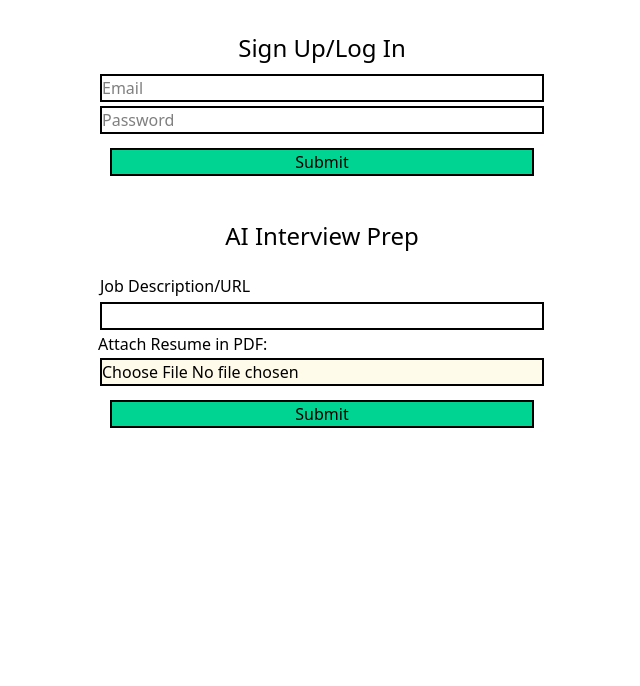
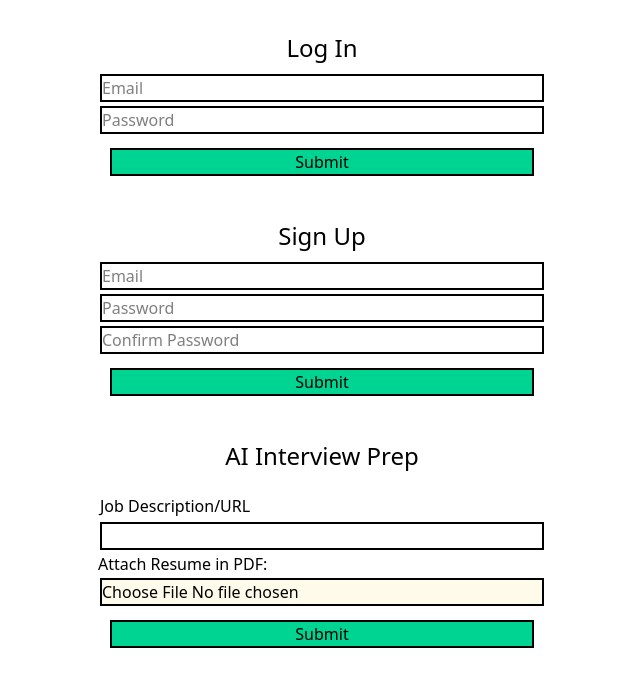
Before and after one commit to wassup-chicken/jobs-frontend, a React (Vite) app: page / in a window 1280 px wide. Shown: the top 686 px of the page, without its empty margins (318-958 px from the left). Built offline with nearby package versions, Linux system fonts and the light colour scheme; no server answers.

Commit message:
sign up and log in

```diff
--- a/src/App.jsx
+++ b/src/App.jsx
@@ -1,22 +1,30 @@
 import "./App.css";
 // Import the functions you need from the SDKs you need
 import { initializeApp } from "firebase/app";
-import { getAuth } from "firebase/auth";
-import Form from "./components/Form";
+import {
+  browserLocalPersistence,
+  getAuth,
+  setPersistence,
+  signInWithEmailAndPassword,
+} from "firebase/auth";
+import Login from "./components/Login";
+import Signup from "./components/Signup";
 import Resume from "./components/Resume";
-import firebaseConfig from "./config/firebase";
+import FirebaseConfig from "./config/firebase";
 
 function App() {
   // Initialize Firebase
-  const app = initializeApp(firebaseConfig);
+  const app = initializeApp(FirebaseConfig);
 
   const auth = getAuth(app);
 
   return (
     <>
-      <Form />
+      <Login auth={auth} />
       <br />
-      <Resume />
+      <Signup auth={auth} />
+      <br />
+      <Resume auth={auth} />
     </>
   );
 }
--- a/src/components/Form.jsx
+++ b/src/components/Login.jsx
@@ -1,6 +1,11 @@
 import { useState } from "react";
+import {
+  signInWithEmailAndPassword,
+  setPersistence,
+  browserLocalPersistence,
+} from "firebase/auth";
 
-const Form = () => {
+const Form = ({ auth }) => {
   const [email, setEmail] = useState("");
   const [password, setPassword] = useState("");
   const handleEmail = (e) => {
@@ -12,18 +17,33 @@ const Form = () => {
   };
 
   const handleSubmit = (e) => {
+    e.preventDefault();
     //fetch authenticate
     if (email === "" || password === "") {
       alert("EMPTY!");
       return;
     }
 
-    console.log("you madeee it:)");
+    setPersistence(auth, browserLocalPersistence)
+      .then(() => {
+        return signInWithEmailAndPassword(auth, email, password);
+      })
+      .then((userCredential) => {
+        // Signed in
+        const user = userCredential.user;
+        console.log(user);
+        // ...
+      })
+      .catch((error) => {
+        const errorMessage = error.message;
+
+        alert(errorMessage);
+      });
   };
 
   return (
     <>
-      <h1 className="text-2xl align-text-top">Sign Up/Log In</h1>
+      <h1 className="text-2xl align-text-top">Log In</h1>
       <div className="flex justify-center">
         <form className="flex flex-col m-2 w-md">
           <input
--- a/src/components/Resume.jsx
+++ b/src/components/Resume.jsx
@@ -1,6 +1,6 @@
 import { useState } from "react";
 
-const Resume = () => {
+const Resume = ({ auth }) => {
   const [resume, setResume] = useState(null);
   const [url, setUrl] = useState("");
   const [data, setData] = useState(null);
@@ -15,6 +15,9 @@ const Resume = () => {
 
   const handleSubmit = async (e) => {
     e.preventDefault();
+
+    console.log(auth.currentUser);
+
     if (resume === null || url === "") {
       alert("At least one hast to be mandatory");
       return;
--- /dev/null
+++ b/src/components/Signup.jsx
@@ -0,0 +1,91 @@
+import { useState } from "react";
+import { createUserWithEmailAndPassword } from "firebase/auth";
+
+const Form = ({ auth }) => {
+  const [email, setEmail] = useState("");
+  const [password, setPassword] = useState("");
+  const [confirmPw, setConfirmPw] = useState("");
+  const handleEmail = (e) => {
+    setEmail(e.target.value);
+  };
+
+  const handlePassword = (e) => {
+    setPassword(e.target.value);
+  };
+
+  const handleConfirmPw = (e) => {
+    setConfirmPw(e.target.value);
+  };
+
+  const handleSubmit = (e) => {
+    //fetch authenticate
+    if (email === "" || password === "" || confirmPw === "") {
+      alert("Gotta enter em!");
+      return;
+    }
+
+    if (password !== confirmPw) {
+      alert("inconsistent password");
+      return;
+    }
+
+    createUserWithEmailAndPassword(auth, email, password)
+      .then((userCredential) => {
+        console.log(userCredential);
+        const user = userCredential.user;
+        console.log(user);
+
+        //navigate to log in to have them sign in again...
+        //send email to confirm then have them log in
+      })
+      .catch((error) => {
+        const errorCode = error.code;
+        const errorMsg = error.message;
+
+        alert(errorMsg);
+      });
+  };
+
+  return (
+    <>
+      <h1 className="text-2xl align-text-top">Sign Up</h1>
+      <div className="flex justify-center">
+        <form className="flex flex-col m-2 w-md">
+          <input
+            onChange={handleEmail}
+            id="email"
+            name="email"
+            className="border-2 m-0.5"
+            type="email"
+            placeholder="Email"
+          />
+          <input
+            onChange={handlePassword}
+            id="password"
+            name="password"
+            className="border-2 m-0.5"
+            type="password"
+            placeholder="Password"
+          />
+          <input
+            onChange={handleConfirmPw}
+            id="password"
+            name="password"
+            className="border-2 m-0.5"
+            type="password"
+            placeholder="Confirm Password"
+          />
+          <button
+            type="button"
+            onClick={handleSubmit}
+            className="border-2 m-3 bg-emerald-400"
+          >
+            Submit
+          </button>
+        </form>
+      </div>
+    </>
+  );
+};
+
+export default Form;
```
